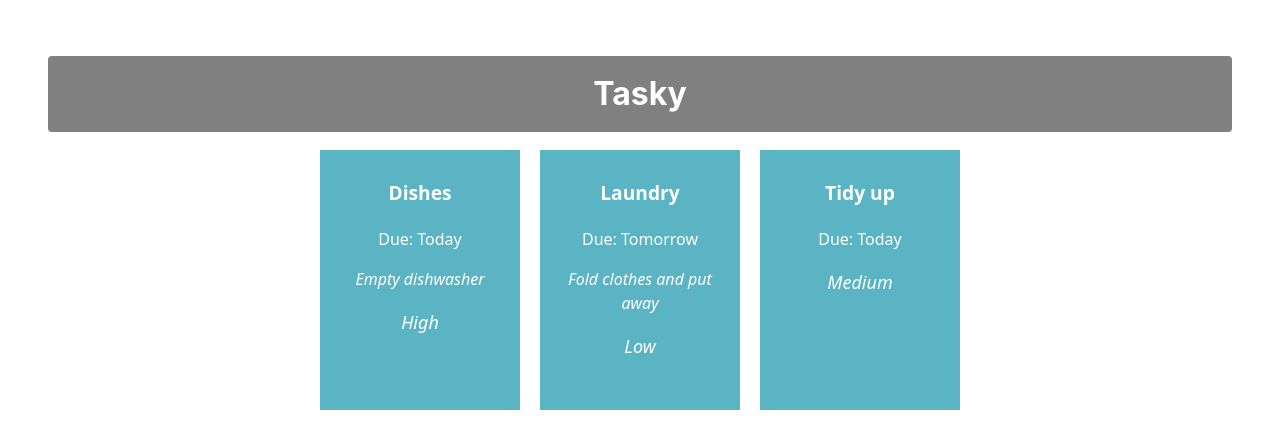
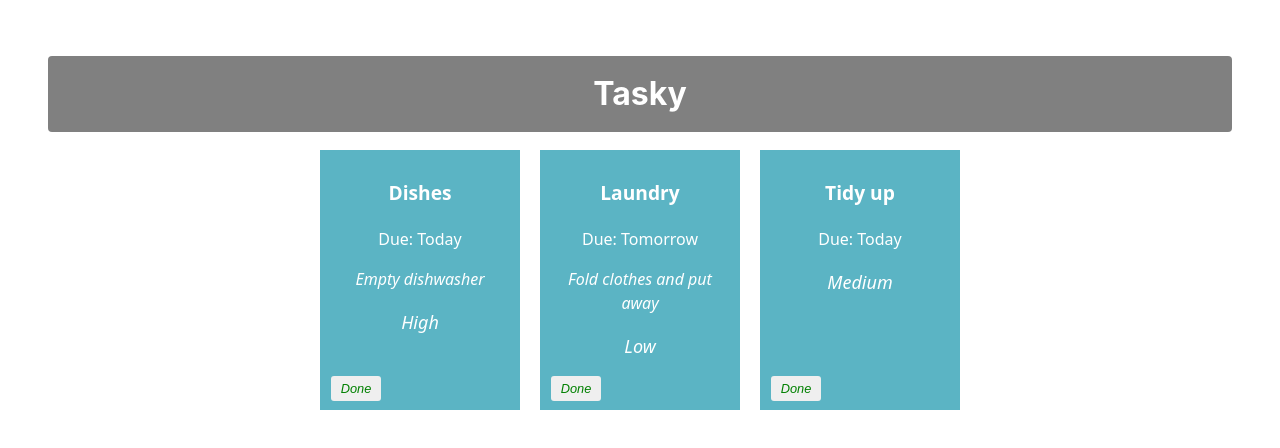
Before and after one commit to enderlord116/react-basics-labs2, a React (Vite) app in the folder tasky/: page / in a window 1280 px wide. Shown: the top 448 px of the page. Built offline with nearby package versions, Linux system fonts and the light colour scheme.

Commit message:
Mark task as done

```diff
--- a/tasky/src/App.css
+++ b/tasky/src/App.css
@@ -48,3 +48,20 @@
   font-style: italic;
   font-size: large;
 }
+
+button {
+  border: none;
+  border-radius: 3px;
+  font-style: italic;
+  font-size: 0.8em;
+  margin: 4px 6px;
+  width: 50px;
+  height: 25px;
+}
+
+.doneButton {
+  position: absolute;
+  bottom: 5px;
+  left: 5px;
+  color: green;
+}
--- a/tasky/src/App.jsx
+++ b/tasky/src/App.jsx
@@ -5,23 +5,30 @@
 function App() {
   const [ taskState, setTaskState ] = useState({
     tasks: [
-      { id: 1, title:"Dishes", description: "Empty dishwasher", deadline: "Today", priority: "High"},
-      { id: 2, title: "Laundry", description: "Fold clothes and put away", deadline: "Tomorrow", priority: "Low"},
-      { id: 3, title: "Tidy up", deadline: "Today", priority: "Medium"}
+      { id: 1, title:"Dishes", description: "Empty dishwasher", deadline: "Today", priority: "High", done: false},
+      { id: 2, title: "Laundry", description: "Fold clothes and put away", deadline: "Tomorrow", priority: "Low", done: false},
+      { id: 3, title: "Tidy up", deadline: "Today", priority: "Medium", done: false}
     ]
   });
 
+  const doneHandler = (taskIndex) => {
+    const tasks = [...taskState.tasks];
+    tasks[taskIndex].done = !tasks[taskIndex].done;
+    setTaskState({tasks});
+  }
 
     return (
     <div className="container">
       <h1>Tasky</h1>
-    {taskState.tasks.map((task) => (
+    {taskState.tasks.map((task, index) => (
       <Task
         title={task.title}
         description={task.description}
         deadline={task.deadline}
         priority={task.priority}
         key={task.id}
+        done={task.done}
+        markDone={() => doneHandler(index)}
       />
     ))}
 
--- a/tasky/src/components/Task.jsx
+++ b/tasky/src/components/Task.jsx
@@ -1,11 +1,12 @@
 const Task = (props) => {
 
     return (
-        <div className="card">
+        <div className="card" style={{backgroundColor: props.done ? 'lightgrey' : '#5bb4c4'}}>
             <p className="title">{props.title}</p>
             <p>Due: {props.deadline}</p>
             <p className="description">{props.description}</p>
             <p className="priority">{props.priority}</p>
+            <button onClick={props.markDone} className="doneButton">Done</button>
         </div>
     )
 }
```
